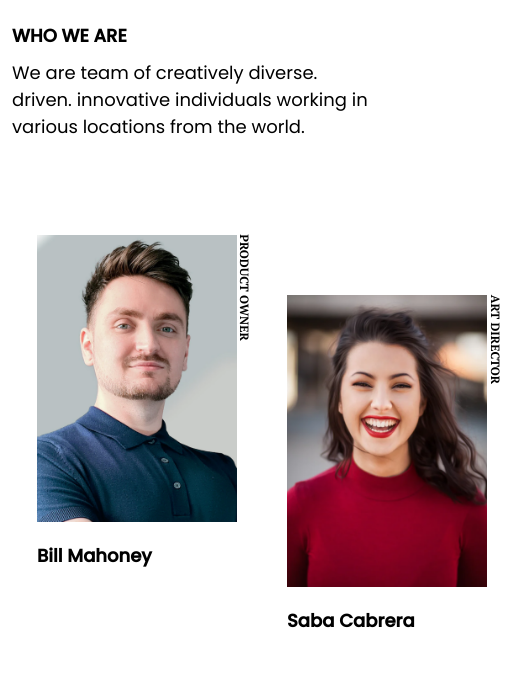
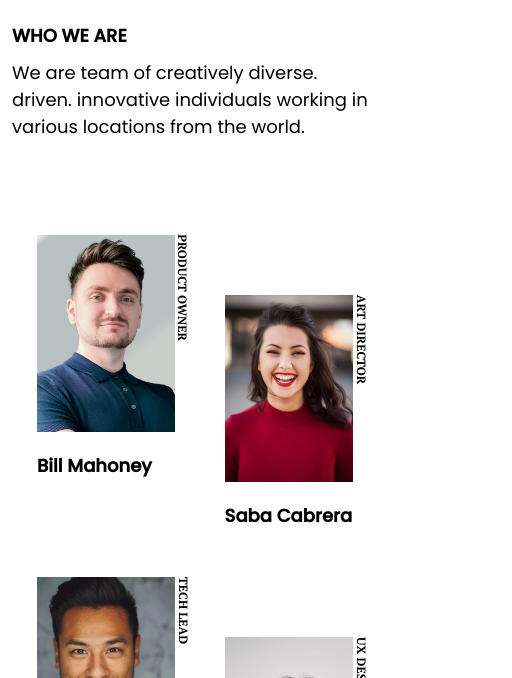
Before and after one commit to rahimsultan/my-team-page, a plain HTML site: page index.html in a window 390 px wide. Shown: the part 90-768 px from the top of the page, 512 px wide, since content can reach past the window. Drawn offline with Linux system fonts and the light colour scheme.

Commit message:
fix some issue

```diff
--- a/style.css
+++ b/style.css
@@ -157,7 +157,8 @@
   }
   .team-members {
     margin-bottom: 40px;
-    grid-template-columns: repeat(2, 250px);
+    grid-template-columns: repeat(2, auto);
+    justify-content: space-between;
   }
   .team {
     padding: 0px 25px 0px 25px;
@@ -184,7 +185,7 @@
   }
   .team-members {
     margin-bottom: 60px;
-    grid-template-columns: repeat(2, 160px);
+    grid-template-columns: repeat(2, auto);
   }
   .team__name {
     font-size: 14px;
```
Also changed, not shown: 1 other file.
